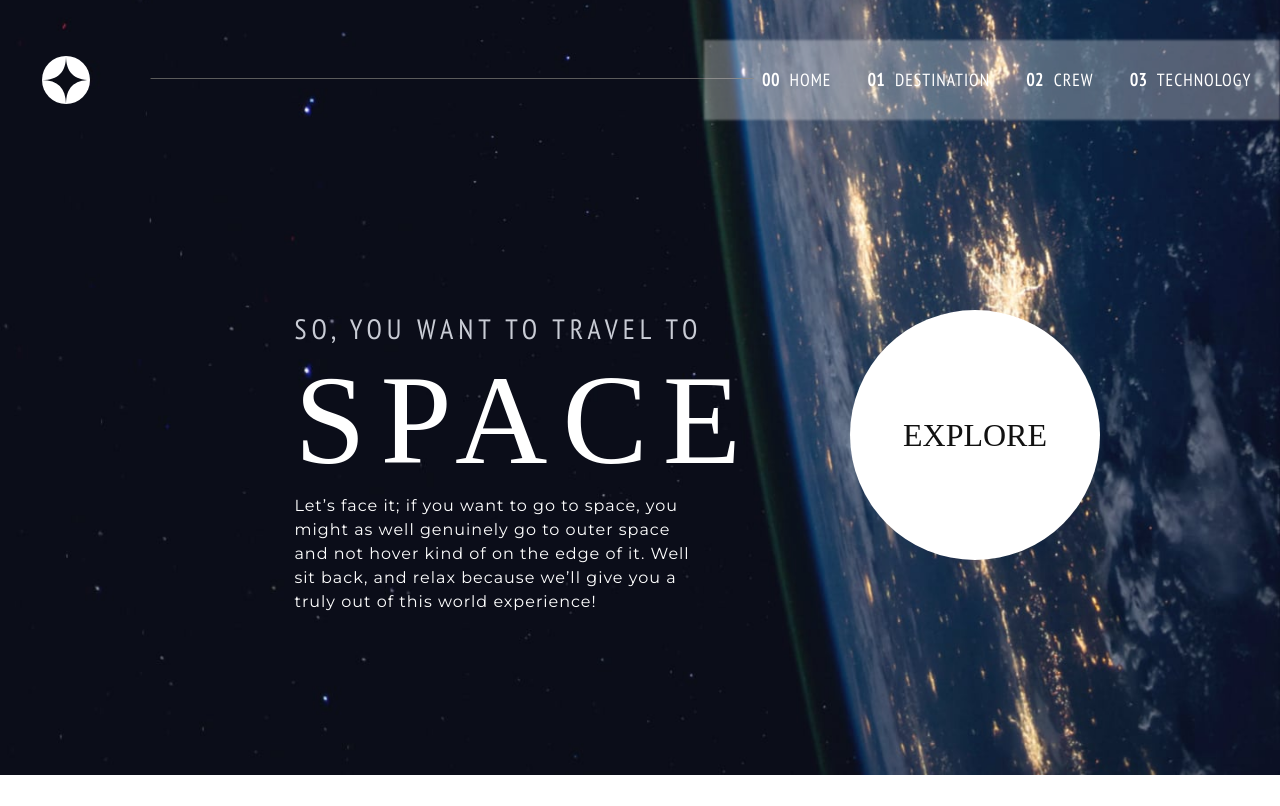
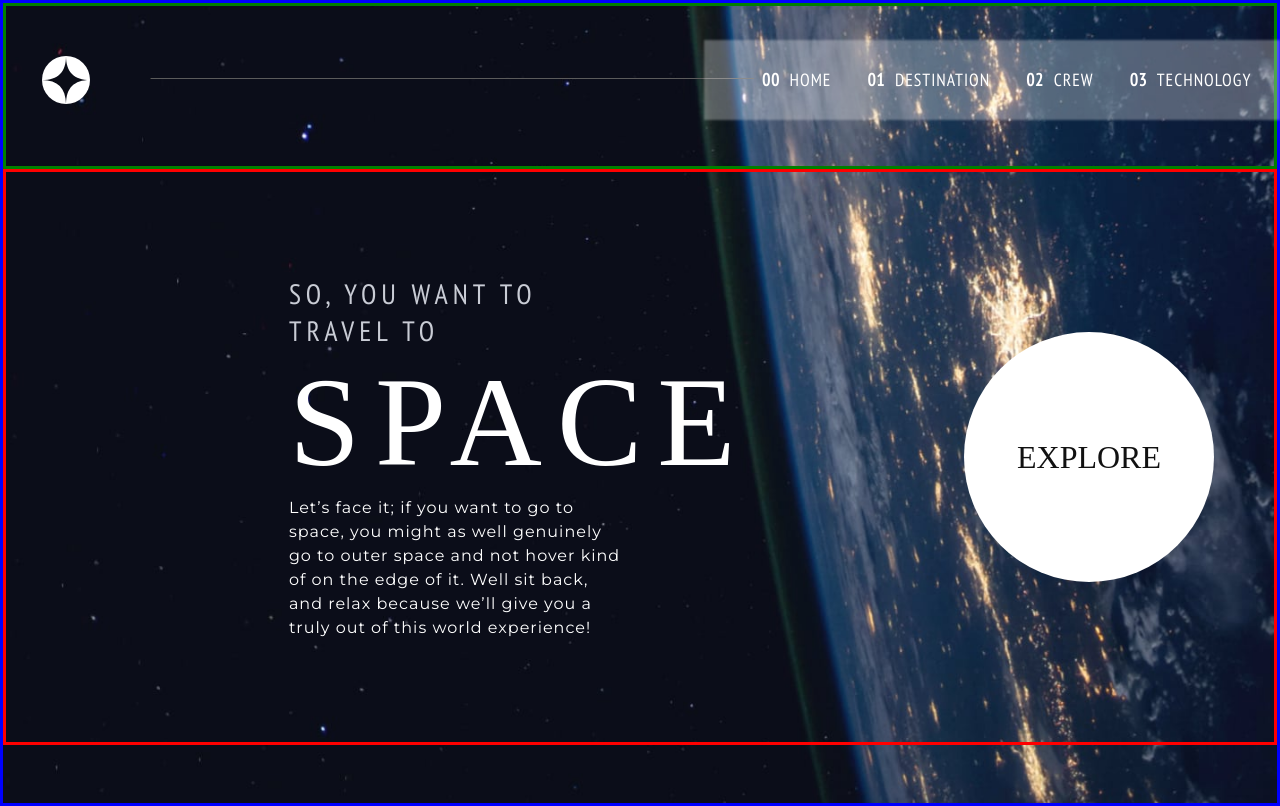
Before and after one commit to ev0lveDD/Space-Tourism, a plain HTML site: page index.html in a window 1280 px wide. Drawn offline with Linux system fonts and the light colour scheme.

Commit message:
background update
background update

```diff
--- a/css/styles.css
+++ b/css/styles.css
@@ -3,10 +3,11 @@ body {
   background-position: center;
   background-repeat: no-repeat;
   background-size: cover;
-  height: 100%;
+  min-height: 100vh;
   font-family: 'Montserrat', sans-serif;
   color: #FFFFFF;
   margin: 0;
+  border: 3px solid blue;
 }
 
 h1 {
@@ -63,7 +64,8 @@ hr {
 }
 
 .header{
-  padding: 80px;
+  padding: 5rem;
+  border: 3px solid green;
 }
 
 .logo-container{
@@ -87,19 +89,19 @@ hr {
   display: inline-block;
   position: fixed;
   right: 0;
-  top: 40px;
+  top: 2.5rem;
   width: 45%;
-  height: 80px;
+  height: 5rem;
   margin: 0;
 }
 
 .navbar-background {
   display: inline-block;
-  position: absolute;
+  position: fixed;
   right: 0;
-  top: 40px;
+  top: 2.5rem;
   width: 45%;
-  height: 80px;
+  height: 5rem;
   margin: 0;
   background: #FFFFFF;
   opacity: 0.3;
@@ -124,24 +126,25 @@ hr {
 }
 
 .mid-container {
-  margin: 0;
-  padding-top: 150px;
-  padding-bottom: 440px;
+  display: grid;
+  place-items: center;
+  grid-template-columns: auto auto auto;
+  grid-template-rows: 150px 150px 150px;
+  gap: 60px;
+  border: 3px solid red;
 }
 
 .mid-text {
-  display: inline-block;
-  width: 32%;
-  position: absolute;
+  width: 37%;
+  grid-column: 1;
+  grid-row: 2;
   text-align: left;
-  right: 45%;
 }
 
 .explore {
-  display: inline-block;
   width: auto;
-  position: absolute;
-  right: 180px;
+  grid-column: 2;
+  grid-row: 2;
 }
 
 .explore-button {
```
